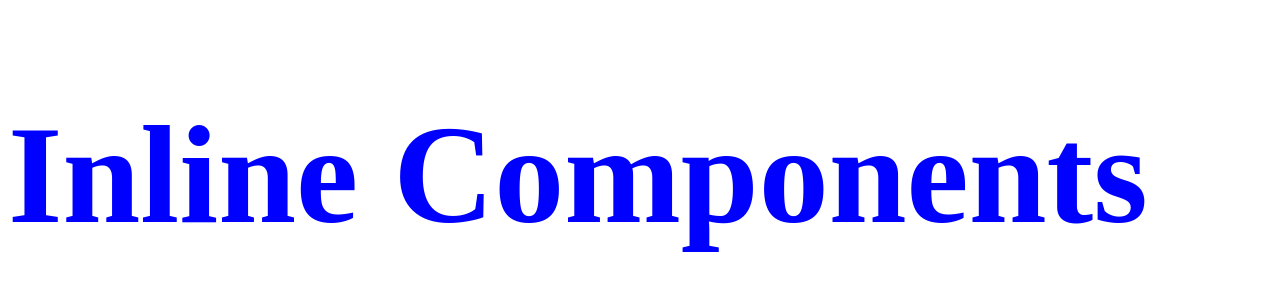
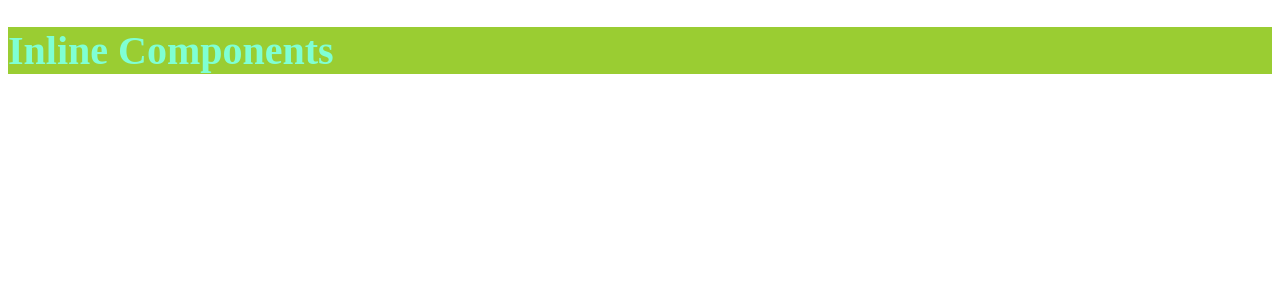
Before and after one commit to nirjonroy/React_practice, a React (Vite) app in the folder todoApp/todoApp/: page / in a window 1280 px wide. Shown: the top 300 px of the page. Built offline with nearby package versions, Linux system fonts and the light colour scheme.

Commit message:
external css

```diff
--- a/todoApp/todoApp/src/Components/InlineCompononents.jsx
+++ b/todoApp/todoApp/src/Components/InlineCompononents.jsx
@@ -1,9 +1,9 @@
-
+import "../css/style.css";
 const header = {color: "blue", fontSize: "140px"}
 export default function InlineCompononents(){
     return (
         <div >
-            <h1 style={header}>Inline Components</h1>
+            <h1 className="header">Inline Components</h1>
         </div>
     )
 }
--- a/todoApp/todoApp/src/css/style.css
+++ b/todoApp/todoApp/src/css/style.css
@@ -0,0 +1,5 @@
+.header{
+    color: aquamarine;
+    background-color: yellowgreen;
+    font-size: 40px;
+}
```
